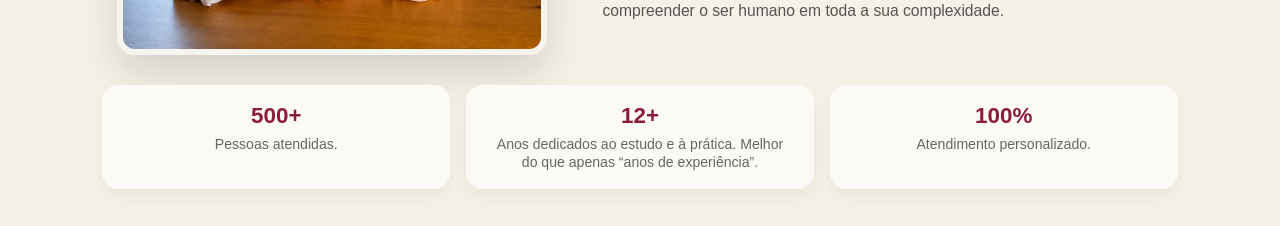
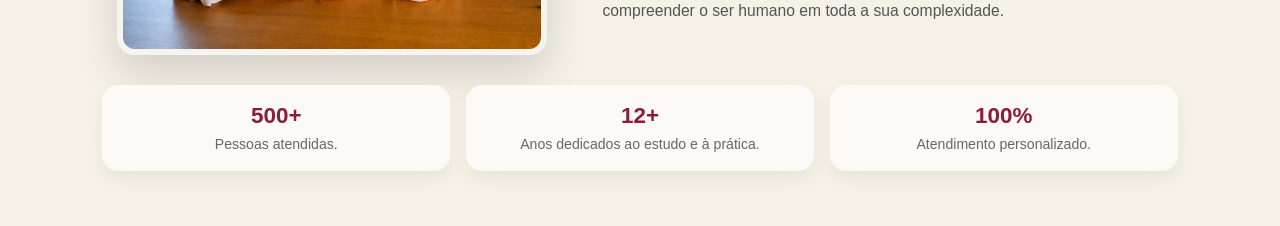
Before and after one commit to GFDSantos/LP_Humanologia, a React (Vite) app: page / in a window 1280 px wide. Shown: the part 6220-6446 px from the top of the page. Built offline with nearby package versions, Linux system fonts and the light colour scheme.

Commit message:
Correção texto do card de Quem Somos  da LP Humanologia

```diff
--- a/src/components/QuemSomos/QuemSomos.jsx
+++ b/src/components/QuemSomos/QuemSomos.jsx
@@ -69,7 +69,7 @@ function QuemSomos() {
 
           <div className="item">
             <h3>12+</h3>
-            <span>Anos dedicados ao estudo e à prática. Melhor <br />do que apenas “anos de experiência”.</span>
+            <span>Anos dedicados ao estudo e à prática. </span>
           </div>
 
           <div className="item">
```
